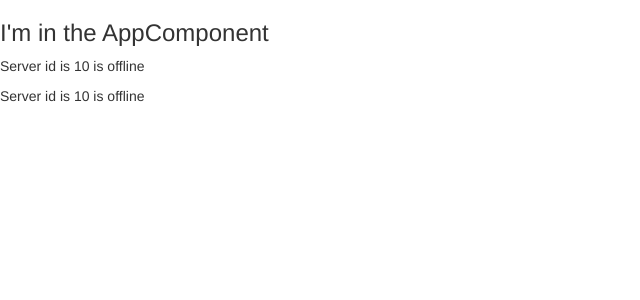
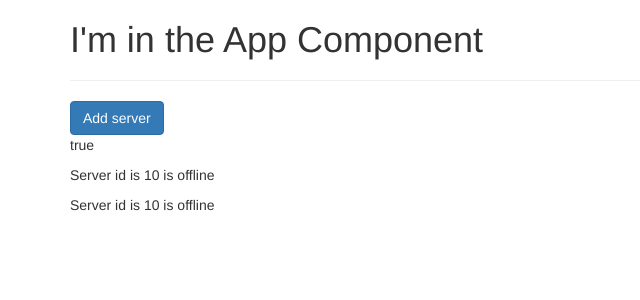
Before and after one commit to asadnawaz126/my-first-app, an Angular app: page / in a window 1280 px wide. Shown: the top 300 px of the page, without its empty margins (0-640 px from the left). Built offline with nearby package versions, Linux system fonts and the light colour scheme.

Commit message:
property binding

```diff
--- a/src/app/app.component.html
+++ b/src/app/app.component.html
@@ -1,3 +1,9 @@
-<h3>I'm in the AppComponent</h3>
-
-<app-servers></app-servers>
+<div class="container">
+    <div class="row">
+        <div class="col-xs-12">
+            <h1>I'm in the App Component</h1>
+            <hr>
+            <app-servers></app-servers>
+        </div>
+    </div>
+</div>
--- a/src/app/servers/servers.component.html
+++ b/src/app/servers/servers.component.html
@@ -1,2 +1,5 @@
+
+<button class="btn btn-primary" [disabled]="!allowNewServer">Add server</button>
+<p [innerText] = "allowNewServer"></p>
 <app-server></app-server>
 <app-server></app-server>
--- a/src/app/servers/servers.component.ts
+++ b/src/app/servers/servers.component.ts
@@ -7,7 +7,13 @@ import { Component, OnInit } from '@angular/core';
 })
 export class ServersComponent implements OnInit {
 
-  constructor() { }
+      allowNewServer= false;
+
+  constructor() {
+    setTimeout(() => {
+      this.allowNewServer = true;
+    }, 2000)
+   }
 
   ngOnInit(): void {
   }
```
